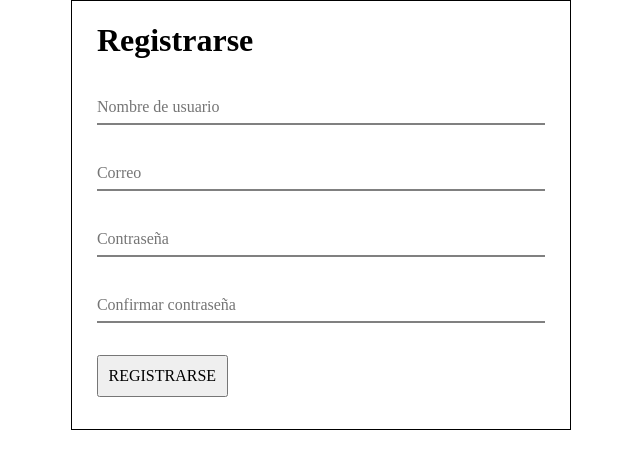
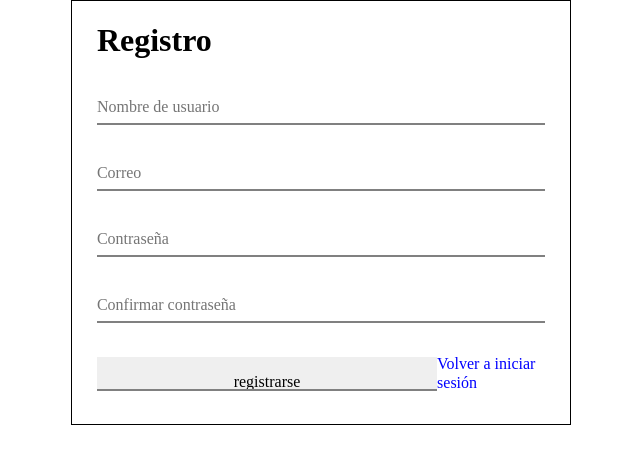
Before and after one commit to ezzee10/Sistema-de-login, a PHP site: page /formulario.php in a window 1280 px wide. Shown: the top 469 px of the page, without its empty margins (319-959 px from the left). Run offline with PHP 8.4, Linux system fonts and the light colour scheme.

Commit message:
cambiando ajax por php

```diff
--- a/formulario.php
+++ b/formulario.php
@@ -1,26 +1,46 @@
-<?php include 'layouts/header.php'?>
+ <?php include 'registro.php'; ?>
+
+ <!DOCTYPE html>
+ <html lang="en">
+
+ <head>
+     <meta charset="UTF-8">
+     <meta name="viewport" content="width=device-width, initial-scale=1.0">
+     <title>Login</title>
+     <link rel="stylesheet" href="styles/normalize.css">
+     <link rel="stylesheet" href="styles/styles.css">
+ </head>
+
+ <body>
 
      <main class="container">
-
-    <form class="form" id="form">
-        <h1>Registrarse</h1>
-
+         <div class="form">
+             <h1>Registro</h1>
+             <form action="<?php echo htmlspecialchars($_SERVER["PHP_SELF"]);?>" method="post">
                  <div class="campo">
-            <input id="nickname" type="text" placeholder="Nombre de usuario">
+                     <input type="text" placeholder="Nombre de usuario" name="nickname">
+                     <span class="msg-error"><?php echo $nick_err; ?></span>
                  </div>
                  <div class="campo">
-            <input id="email" type="email" placeholder="Correo">
+                     <input type="email" placeholder="Correo" name="email">
+                     <span class="msg-error"><?php echo $email_err; ?></span>
                  </div>
                  <div class="campo">
-            <input id="password" type="password" placeholder="Contraseña">
+                     <input type="password" placeholder="Contraseña" name="password">
+                     <span class="msg-error"><?php echo $pass_err; ?></span>
                  </div>
                  <div class="campo">
-            <input id="password2" type="password" placeholder="Confirmar contraseña">
+                     <input type="password" placeholder="Confirmar contraseña" name="password2">
                  </div>
                  <div class="campo">
-            <button type="submit" class="btn btn-submit">Registrarse</button>
+                     <div class="campo-footer">
+                         <input type="submit" value="registrarse"></input>
+                         <a href="index.php">Volver a iniciar sesión</a>
+                     </div>
                  </div>
              </form>
+         </div>
      </main>
+ </body>
 
-<?php include 'layouts/footer.php'?>
+ </html>
--- a/includes/data-base/bd.php
+++ b/includes/data-base/bd.php
@@ -8,4 +8,4 @@ define('DB_NOMBRE', 'interface_login');
 
 $conn = new mysqli(DB_HOST, DB_USUARIO, DB_PASSWORD, DB_NOMBRE);
 
-echo $conn->ping();
+//echo $conn->ping();
--- a/index.php
+++ b/index.php
@@ -19,7 +19,9 @@
                 <button type="button" class="btn btn-start w-100">Iniciar sesión</button>
             </div>
             <div class="new-account">
-                <button type="button" class="btn btn-login w-100">Crear una cuenta</button>
+                <button type="submit" class="btn btn-login w-100">
+                    Crear una cuenta
+                </button>
             </div>
         </div>
         <div class="cell">
@@ -32,6 +34,7 @@
             </div>
         </div>
     </div>
+    </div>
 </main>
 
 <?php include 'layouts/footer.php'?>
--- a/js/app.js
+++ b/js/app.js
@@ -1,6 +1,7 @@
 const form = document.querySelector("#form");
+form.addEventListener("submit", readForm);
 
-const readForm = (e) => {
+function readForm(e) {
     e.preventDefault();
 
     const nickname = document.querySelector("#nickname").value;
@@ -8,19 +9,74 @@ const readForm = (e) => {
     const password = document.querySelector("#password").value;
     const password2 = document.querySelector("#password2").value;
 
-    const infoForm = new FormData();
-    infoForm.append("user_nickname", nickname);
-    infoForm.append("user_email", email);
-    infoForm.append("user_password", password);
-    registrarUsuario(infoForm);
+    if (nickname === '' || email === '' || password === '' || password2 === '') {
+        mostrarNotificacion("Todos los campos son obligatorios", "error");
+    } else if (!validar_email(email)) {
+        mostrarNotificacion("Email inválido", "error");
+    } else if (password.length < 6) {
+        mostrarNotificacion("La contraseña debe tener mínimo 6 caracteres", "error");
+    } else if (password !== password2) {
+        mostrarNotificacion("Las contraseñas no coinciden", "error");
+    } else {
+        const infoForm = new FormData();
+        infoForm.append("user_nickname", nickname);
+        infoForm.append("user_email", email);
+        infoForm.append("user_password", password);
+        registrarUsuario(infoForm);
+        mostrarNotificacion("Usuario creado correctamente", "good");
+    }
 }
-
-form.addEventListener("submit", readForm);
 
 const registrarUsuario = (datos) => {
 
     const xhr = new XMLHttpRequest();
-    xhr.open("POST", `includes/modelos/login.php`, true);
+    xhr.open("POST", `includes/modelos/registro.php`, true);
+    xhr.onload = function () {
+        if (this.status === 200 && xhr.readyState == 4) {
+            console.log("estoy conectado");
+            console.log((xhr.responseText));
+        } else {
+            console.log("No se obtuvieron datos");
+        }
+    }
+    xhr.send(datos);
+}
+
+const validar_email = (email) => {
+    if (/^([a-zA-Z0-9_\.\-])+\@(([a-zA-Z0-9\-])+\.)+([a-zA-Z0-9]{2,4})+$/.test(email)) {
+        return true;
+    }
+}
+
+const mostrarNotificacion = (mensaje, estado) => {
+
+    if (document.querySelector(".notificacion")) {
+        return;
+    }
+
+    const alerta = document.createElement("div");
+    alerta.classList.add(estado, "notificacion", "visible");
+    alerta.textContent = mensaje;
+    contenedor = document.querySelector(".container");
+    contenedor.insertBefore(alerta, document.querySelector("#form"));
+
+    setTimeout(() => {
+        alerta.classList.add("visible");
+
+        setTimeout(() => {
+            alerta.classList.remove("visible");
+
+            setTimeout(() => {
+                alerta.remove();
+            }, 500);
+        }, 1000);
+    }, 100);
+}
+
+const usuarioExiste = (datos) => {
+
+    const xhr = new XMLHttpRequest();
+    xhr.open("POST", `includes/modelos/registro.php`, true);
     xhr.onload = function () {
         if (this.status === 200 && xhr.readyState == 4) {
             console.log("estoy conectado");
--- a/layouts/footer.php
+++ b/layouts/footer.php
@@ -1,5 +1 @@
-</body>
-
-<script src="js/app.js"></script>
-
-</html>
+<script></script>
--- a/layouts/header.php
+++ /dev/null
@@ -1,12 +0,0 @@
-<!DOCTYPE html>
-<html lang="en">
-
-<head>
-    <meta charset="UTF-8">
-    <meta name="viewport" content="width=device-width, initial-scale=1.0">
-    <title>Login</title>
-    <link rel="stylesheet" href="styles/normalize.css">
-    <link rel="stylesheet" href="styles/styles.css">
-</head>
-
-<body>
--- a/styles/styles.css
+++ b/styles/styles.css
@@ -36,7 +36,7 @@ input{
 
 .container{
     max-width: 500px;
-    margin: auto auto;
+    margin: 0 auto;
     border: 1px solid black;
 }
 
@@ -53,7 +53,7 @@ input{
     padding: 2rem;
     display: grid;
     grid-template-rows: repeat(4, 1fr);
-    grid-row-gap: 2rem;
+    grid-row-gap: 1rem;
 }
 
 .cell input{
@@ -101,3 +101,31 @@ input{
 .btn-submit{
     text-transform: uppercase;
 }
+
+.campo-footer{
+    display: flex;
+    justify-content: space-around;
+    align-items: center;
+}
+
+/**NOTIFICACIONES**/
+.notificacion{
+  padding: 1rem 3rem;
+  opacity: 0;
+  transition: opacity 0.5s ease;
+  text-align: center;
+}
+
+.visible{
+    opacity: 1;
+}
+
+.good{
+    background-color: #28a745;
+    color: white;
+}
+
+.error{
+    background-color: #dc3545;
+    color: white;
+}
```
Also changed, not shown: includes/modelos/login.php (deleted, +0 -31 lines), registro.php (added, +119 -0 lines). Lines whose indentation alone changed are shown as unchanged.
